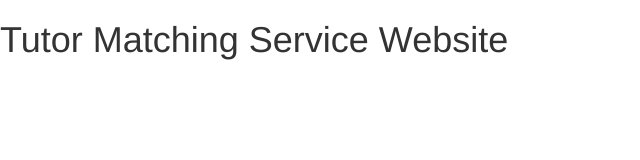
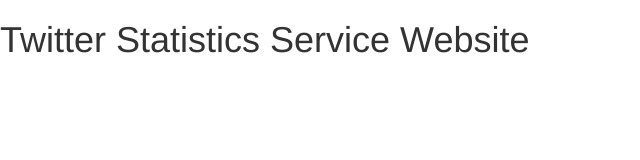
Before and after one commit to Novacane01/SWEProject, a website: page client/index.html in a window 1280 px wide. Shown: the whole page, without its empty margins (0-640 px from the left). Drawn offline with nearby package versions, Linux system fonts and the light colour scheme.

Commit message:
Update index.html

```diff
--- a/client/index.html
+++ b/client/index.html
@@ -54,6 +54,6 @@
     <script src="js/factories/listingFactory.js"></script>
     <script src="js/controllers/listingController.js"></script>
   -->
-  <h1>Tutor Matching Service Website </h1>
+  <h1>Twitter Statistics Service Website </h1>
 </body>
 </html>
```
